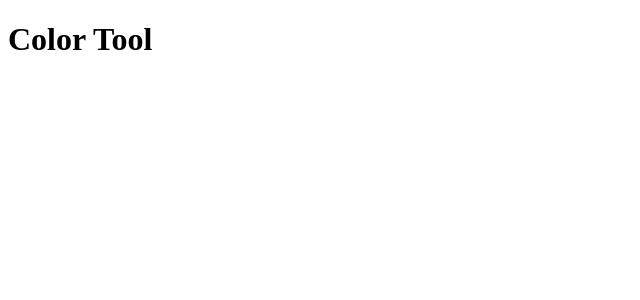
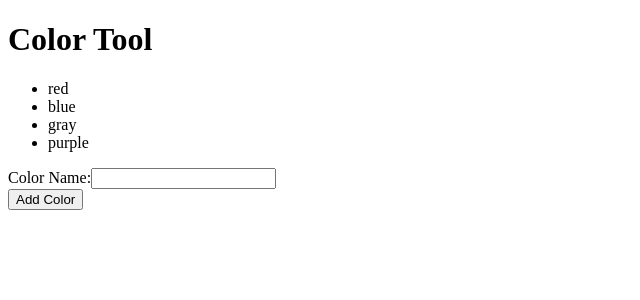
Before and after one commit to t4d-classes/angular_01062020, an Angular app in the folder demo-app/: page / in a window 1280 px wide. Shown: the top 300 px of the page, without its empty margins (0-640 px from the left). Built offline with nearby package versions, Linux system fonts and the light colour scheme.

Commit message:
add code demos

```diff
--- a/demo-app/src/app/color-tool/color-tool.module.ts
+++ b/demo-app/src/app/color-tool/color-tool.module.ts
@@ -1,11 +1,13 @@
 import { NgModule } from '@angular/core';
 import { CommonModule } from '@angular/common';
+import { ReactiveFormsModule } from '@angular/forms';
+
 import { ColorHomeComponent } from './components/color-home/color-home.component';
 
 @NgModule({
   declarations: [ColorHomeComponent],
   imports: [
-    CommonModule
+    CommonModule, ReactiveFormsModule,
   ],
   exports: [ColorHomeComponent],
 })
--- a/demo-app/src/app/color-tool/components/color-home/color-home.component.html
+++ b/demo-app/src/app/color-tool/components/color-home/color-home.component.html
@@ -1,3 +1,17 @@
 <header>
   <h1>{{headerText}}</h1>
 </header>
+<ul>
+  <li *ngFor="let color of colors">
+    {{color.name}}
+  </li>
+</ul>
+
+<form [formGroup]="colorForm">
+  <div>
+    <label for="color-name-input">Color Name:</label>
+    <input type="text" id="color-name-input" formControlName="colorName">
+  </div>
+
+  <button (click)="addColor()">Add Color</button>
+</form>
--- a/demo-app/src/app/color-tool/components/color-home/color-home.component.ts
+++ b/demo-app/src/app/color-tool/components/color-home/color-home.component.ts
@@ -1,4 +1,7 @@
 import { Component, OnInit } from '@angular/core';
+import { FormGroup, FormBuilder } from '@angular/forms';
+
+import { Color } from '../../models/color';
 
 @Component({
   selector: 'app-color-home',
@@ -9,9 +12,40 @@ export class ColorHomeComponent implements OnInit {
 
   headerText = 'Color Tool';
 
-  constructor() { }
+  colors: Color[] = [
+    { id: 1, name: 'red' },
+    { id: 2, name: 'blue' },
+    { id: 3, name: 'gray' },
+    { id: 4, name: 'purple' },
+  ];
+
+  colorForm: FormGroup;
+
+  // private formBuilder: FormBuilder;
+
+  // constructor(formBuilder: FormBuilder) {
+  //   this.formBuilder = formBuilder;
+  // }
+
+  constructor(private formBuilder: FormBuilder) { }
 
   ngOnInit() {
+
+    this.colorForm = this.formBuilder.group({
+      colorName: '',
+      // add additional form fields here...
+    });
+  }
+
+  addColor() {
+
+    this.colors = this.colors.concat({
+      name: this.colorForm.value.colorName,
+      id: Math.max(...this.colors.map(c => c.id), 0) + 1,
+    });
+
+    this.colorForm.reset();
+
   }
 
 }
--- /dev/null
+++ b/demo-app/src/app/color-tool/models/color.ts
@@ -0,0 +1,4 @@
+export interface Color {
+  id: number;
+  name: string;
+}
```
Also changed, not shown: demo-app/exercises/exercise-2.txt (added), demo-app/exercises/exercise-3.txt (added).
